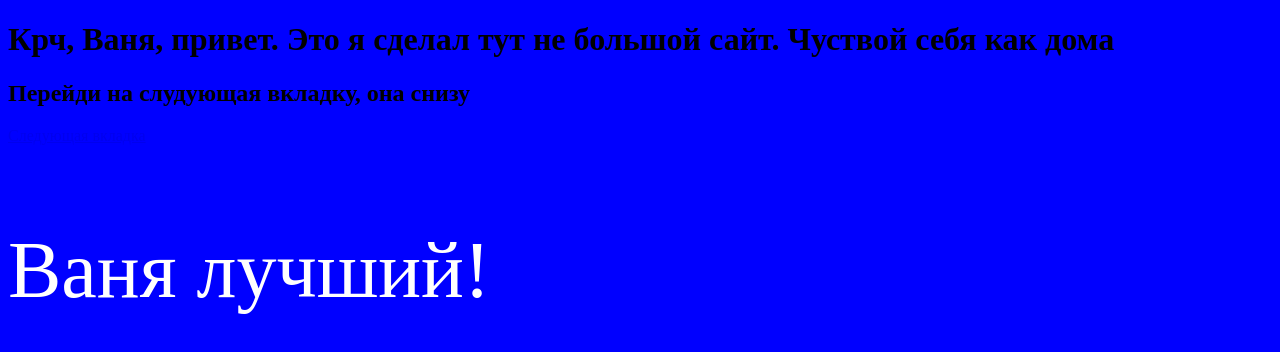
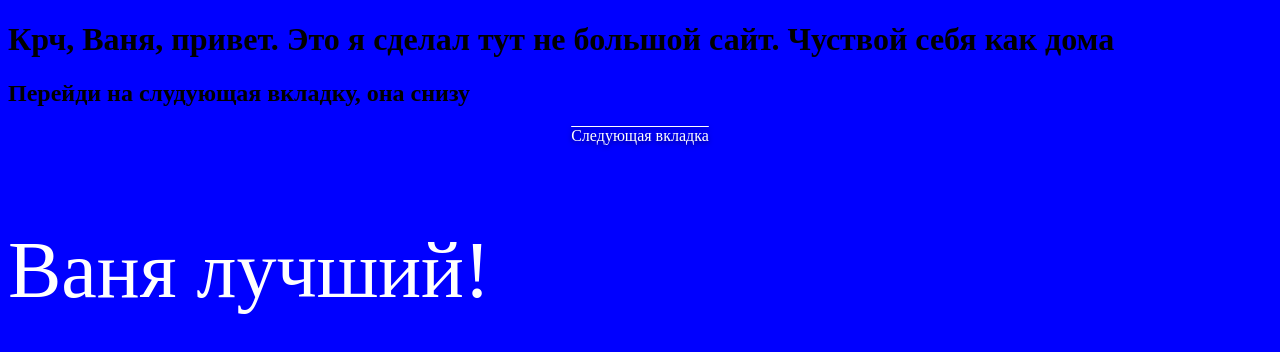
Before and after one commit to Traben10/Traben.github.io, a plain HTML site: page index.html in a window 1280 px wide. Drawn offline with Linux system fonts and the light colour scheme; files that its build step writes are made by us from their sources.

Commit message:
Update index.html

```diff
--- a/index.html
+++ b/index.html
@@ -4,11 +4,21 @@
 <link rel="stylesheet" type="text/css" href="style.css">
 <meta charset='utf-8'>
 <title>Амир и Уголовка это одно слово</title>
+<style>
+  a {
+    font-size: 1em;
+    color: white;
+    text-decoration: overline;
+    text-shadow: 0 2px 5px rgba(0,0,0,0.5);
+    text-align: center;
+    display: block;
+  }
+</style>
 </head>
 <body>
 <h1>Крч, Ваня, привет. Это я сделал тут не большой сайт. Чуствой себя как дома</h1>
 <h2>Перейди на слудующая вкладку, она снизу</h2>
-<a href='https://aaa.aaaaaaaaaaaaaaaaaaaaaaaaaaaaaaaaaaaaaaaaaaaaaaaaaaaaaaaa.com/a%C3%80%C3%83A%C3%80%C3%82%C3%84a%C3%A4%C3%A5%C3%86%C3%80%C3%81%C3%83A%C3%A2%C3%81%C3%80%C3%81%C3%A6%C3%84%C3%A5%C3%A5a%C3%A6%C3%A6%C3%80A%C3%84%C3%84%C3%A1%C3%A2%C3%A0%C3%80%C3%84%C3%85A%C3%81%C3%83%C3%83%C3%81%C3%82%C3%A3%C3%80%C3%81%C3%85%C3%85a%C3%A2%C3%A1%C3%82%C3%80A%C3%A3%C3%80A%C3%86%C3%A2%C3%A6%C3%86%C3%A3%C3%A3%C3%A0%C3%83%C3%83%C3%A5%C3%84%C3%86A%C3%A1%C3%81%C3%A4%C3%A2%C3%80a%C3%85%C3%A3%C3%A5%C3%81a%C3%A3%C3%84a%C3%A1%C3%A2%C3%86%C3%80%C3%84%C3%A5%C3%85%C3%A0%C3%A5%C3%A1%C3%A5%C3%84%C3%A1%C3%A4%C3%85%C3%80%C3%A5%C3%A6%C3%A6%C3%A6%C3%A1%C3%81%C3%A3%C3%86%C3%A6%C3%A6A%C3%A2%C3%A6%C3%82%C3%A6?%C3%A5A%C3%A6%C3%A3%C3%A6%C3%A3%C3%A6a%C3%A6%C3%A2%C3%A2%C3%81%C3%A1%C3%86%C3%A1%C3%86%C3%A6%C3%A6%C3%A6%C3%A6%C3%A6%C3%A6%C3%A1%C3%85%C3%A6%C3%80%C3%A5%C3%86%C3%A6%C3%A4%C3%A6%C3%A3%C3%A6%C3%A4%C3%A5%C3%A1%C3%A5%C3%A4%C3%A1%C3%85%C3%A5%C3%A2%C3%A5%C3%86%C3%A5%C3%84%C3%A1%C3%86%C3%A6%C3%A6%C3%A5%C3%A0%C3%A6%C3%A3%C3%A5%C3%A2%C3%A5A%C3%A2%C3%86%C3%A6%C3%A5%C3%A2%C3%84%C3%A5%C3%A3%C3%A4%C3%A0%C3%A6%C3%A6%C3%A2%C3%A3%C3%A6%C3%A6%C3%A2%C3%80%C3%A4%C3%A6%C3%A5%C3%A6%C3%A4A%C3%A5%C3%A2%C3%A4%C3%A0'>Следующая вкладка</a>
+<a href='https://youtu.be/dQw4w9WgXcQ'>Следующая вкладка</a>
 <p>Ваня лучший!</p>
 </body>
 </html>
```
